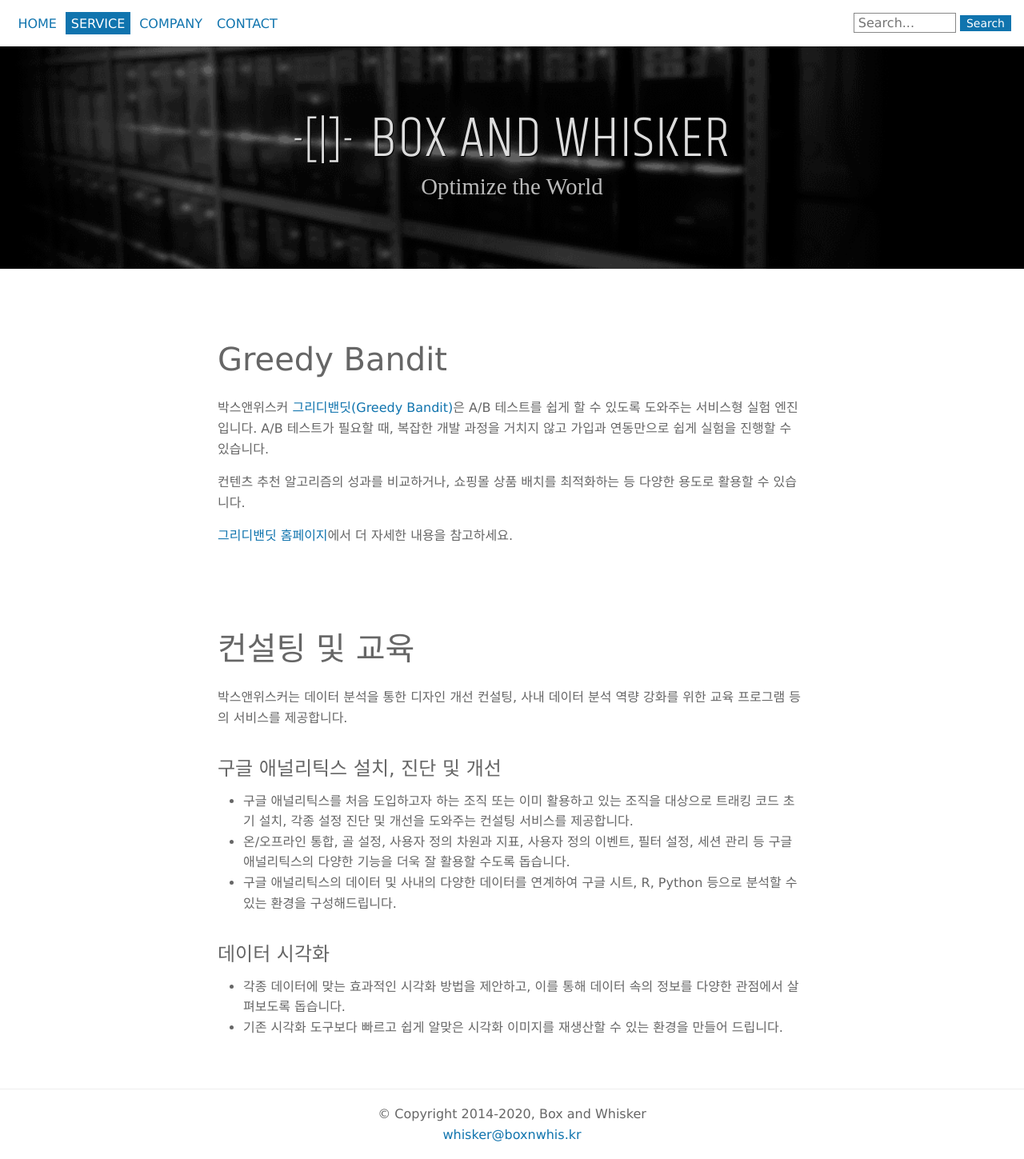
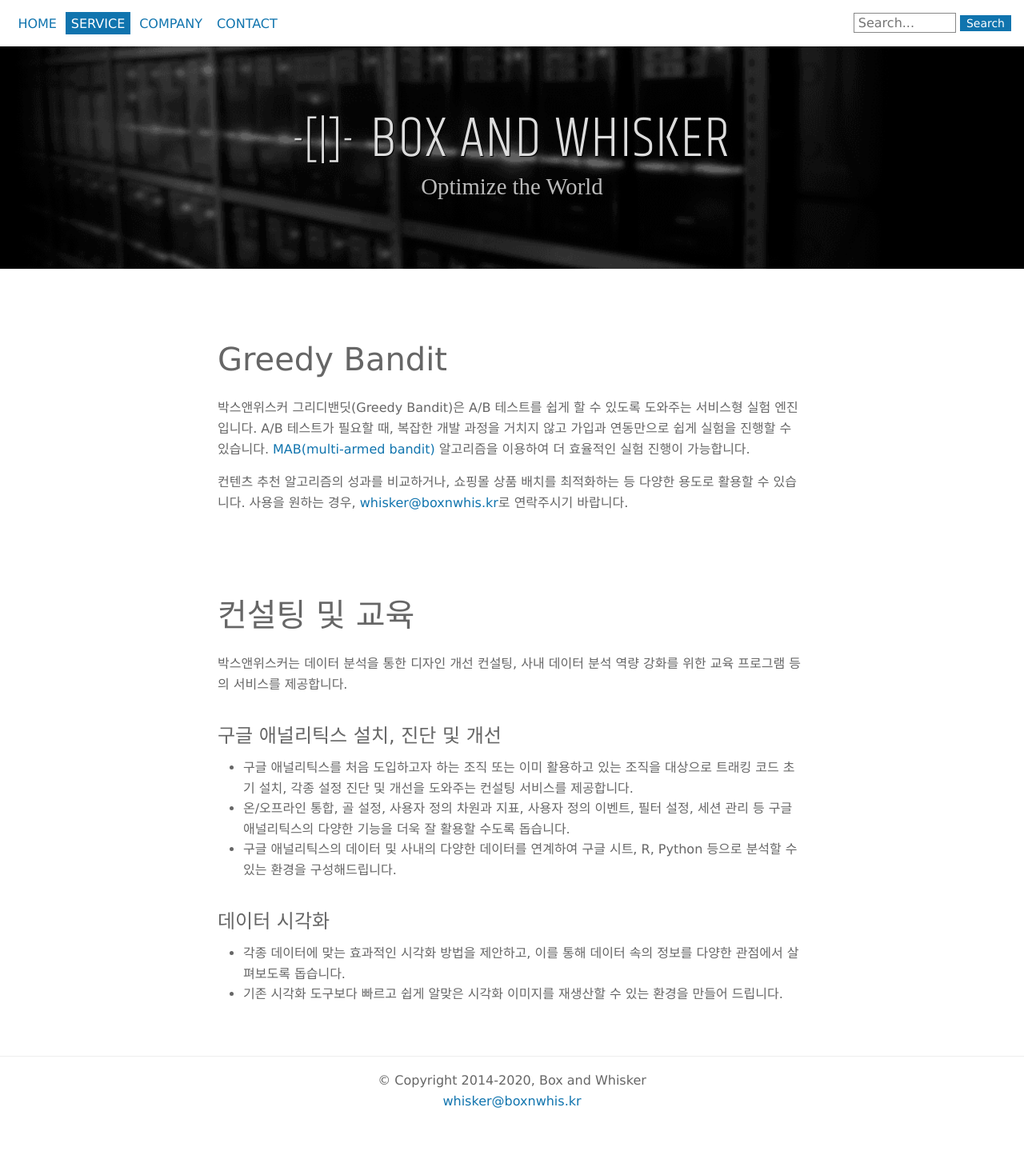
Before and after one commit to boxnwhiskr/boxnwhiskr.github.io, a Jekyll site: the page built from service.html, in a window 1280 px wide. Shown: the whole page at 80% size. Built offline with Jekyll 4.4.1, drawn with Linux system fonts in a browser that asks for light colours; nearby versions of some CDN libraries; some web fonts are replaced; after the commit the page ends 1407 px from its top, so only the background shows below that.

Commit message:
Remove dead links to greedybandit.com

```diff
--- a/_posts/2016-04-12-greedy_bandit_has_opened.markdown
+++ b/_posts/2016-04-12-greedy_bandit_has_opened.markdown
@@ -4,6 +4,7 @@
 author: 박장시
 brief: 박스앤위스커가 만든 A/B 테스트 엔진, 그리디밴딧을 소개합니다.
 date: 2016-04-06
+published: false
 ---
 
 박스앤위스커가 만든 A/B 테스트 서비스 [그리디밴딧(Greedy Bandit)](https://greedybandit.com/)을 소개한다.
--- a/service.html
+++ b/service.html
@@ -6,21 +6,18 @@
     <h1>Greedy Bandit</h1>
 
     <p>
-    박스앤위스커 <a href="https://greedybandit.com">그리디밴딧(Greedy Bandit)</a>은
+    박스앤위스커 그리디밴딧(Greedy Bandit)은
     A/B 테스트를 쉽게 할 수 있도록 도와주는 서비스형 실험 엔진입니다.
-    A/B 테스트가 필요할 때, 복잡한 개발 과정을 거치지 않고 가입과 연동만으로
-    쉽게 실험을 진행할 수 있습니다.
+    A/B 테스트가 필요할 때, 복잡한 개발 과정을 거치지 않고 가입과 연동만으로 쉽게 실험을 진행할 수 있습니다.
+    <a href="https://en.wikipedia.org/wiki/Multi-armed_bandit">MAB(multi-armed bandit)</a> 알고리즘을 이용하여 더 효율적인 실험 진행이 가능합니다.
     </p>
 
     <p>
     컨텐츠 추천 알고리즘의 성과를 비교하거나, 쇼핑몰 상품 배치를 최적화하는
     등 다양한 용도로 활용할 수 있습니다.
+    사용을 원하는 경우, <a href="mailto:whisker@boxnwhis.kr">whisker@boxnwhis.kr</a>로 연락주시기 바랍니다.
     </p>
 
-    <p>
-    <a href="https://greedybandit.com">그리디밴딧  홈페이지</a>에서 더 자세한
-    내용을 참고하세요.
-    </p>
 </section>
 
 <section class="service">
```
